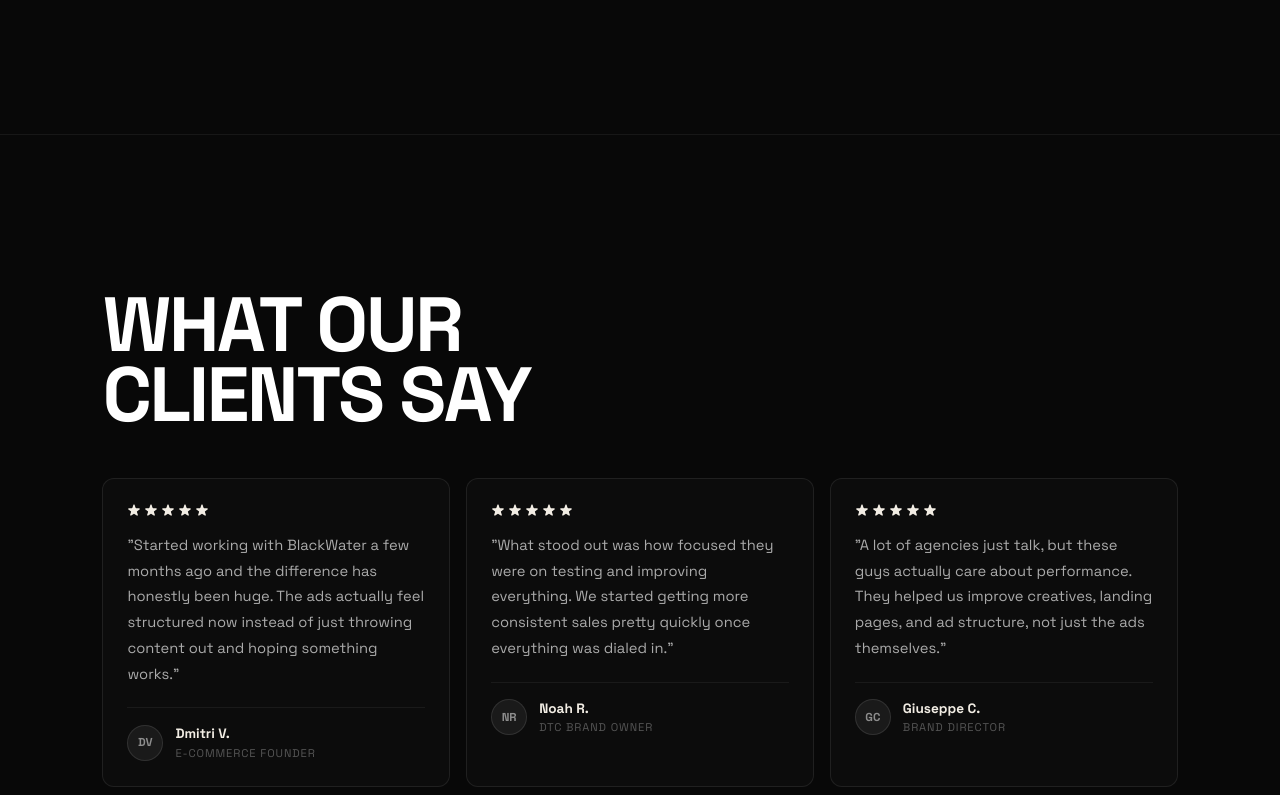
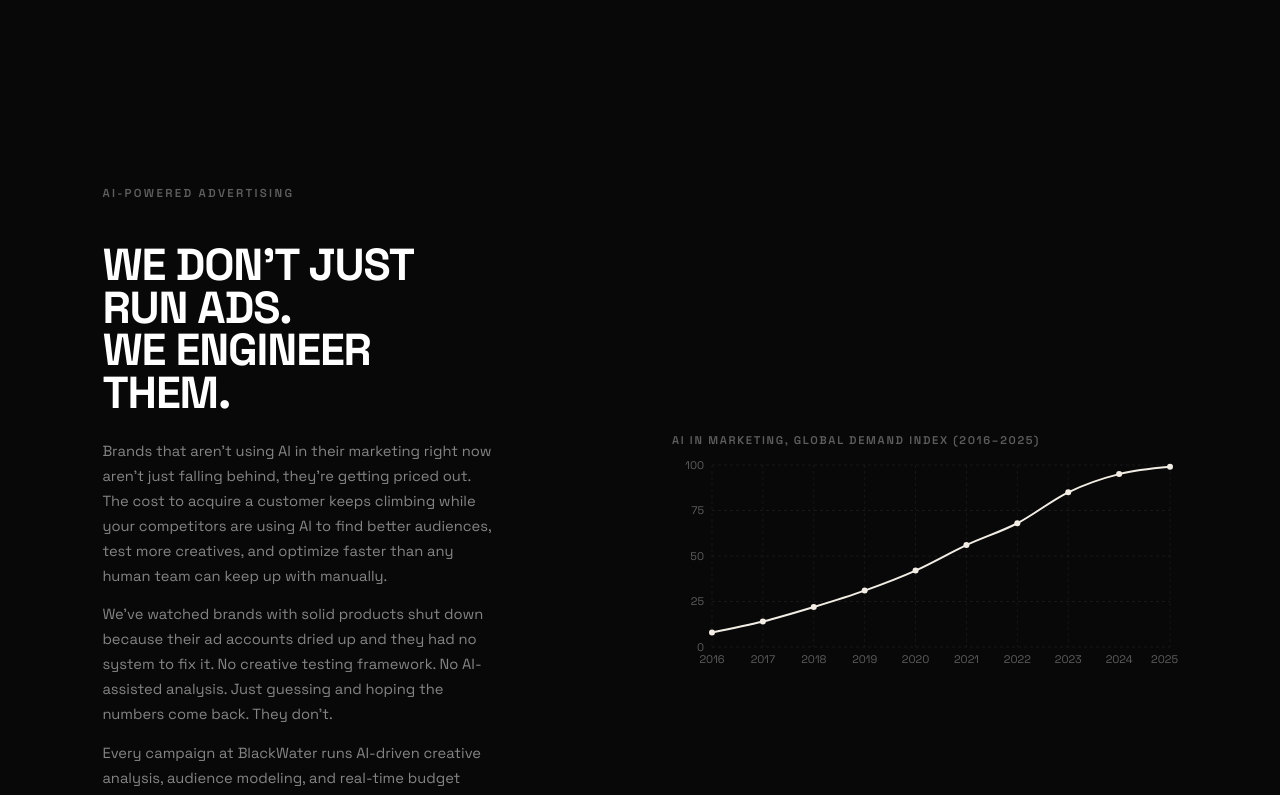
Before and after one commit to jtcarnes24-ctrl/blackwater-v2, a React (Vite) app: page / in a window 1280 px wide. Shown: the part 6820-7615 px from the top of the page. Built offline with nearby package versions, Linux system fonts and the light colour scheme; a web font is replaced by a local one.

Commit message:
Remove duplicate TestimonialsSection — testimonials already rendered inside FlowGroup2

```diff
--- a/src/App.jsx
+++ b/src/App.jsx
@@ -8,7 +8,6 @@ const ServicesSection    = lazy(() => import('./components/ServicesSection').the
 const ResultsSection     = lazy(() => import('./components/ResultsSection').then(m => ({ default: m.ResultsSection })))
 const MarqueeSection     = lazy(() => import('./components/MarqueeSection').then(m => ({ default: m.MarqueeSection })))
 const ProofSection       = lazy(() => import('./components/ProofSection').then(m => ({ default: m.ProofSection })))
-const TestimonialsSection = lazy(() => import('./components/TestimonialsSection').then(m => ({ default: m.TestimonialsSection })))
 const FlowGroup2         = lazy(() => import('./components/FlowGroup2').then(m => ({ default: m.FlowGroup2 })))
 const FounderSection     = lazy(() => import('./components/FounderSection').then(m => ({ default: m.FounderSection })))
 const ContactSection     = lazy(() => import('./components/ContactSection').then(m => ({ default: m.ContactSection })))
@@ -25,7 +24,6 @@ function App() {
           <ResultsSection />
           <MarqueeSection />
           <ProofSection />
-          <TestimonialsSection />
           <FlowGroup2 />
           <FounderSection />
           <ContactSection />
```
